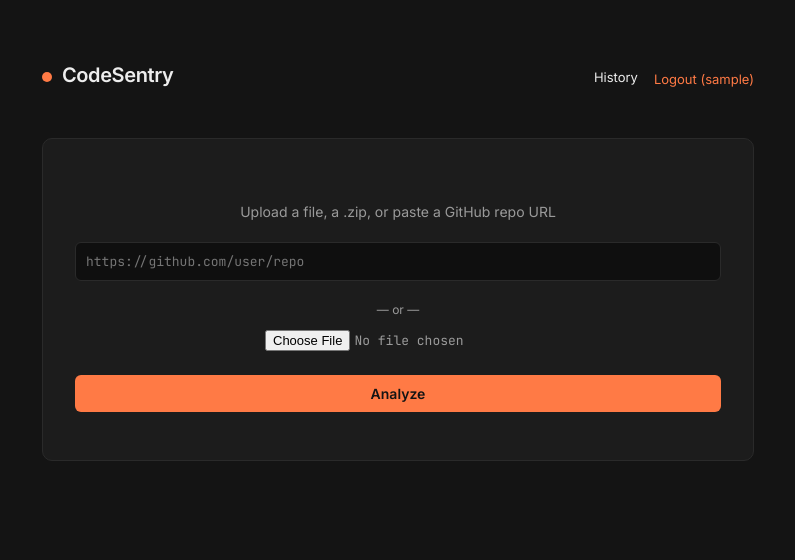
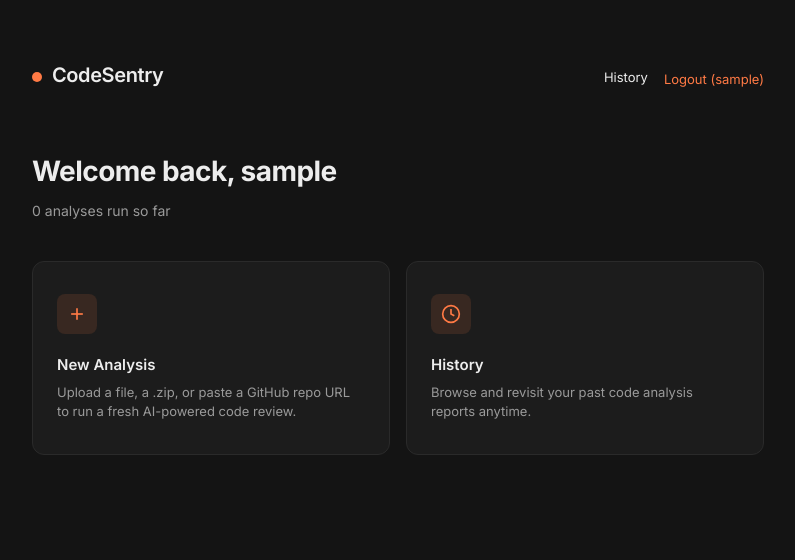
Before and after one commit to Sumit-1104/codesentry, a Django app: page / in a window 1280 px wide. Shown: the top 560 px of the page, without its empty margins (242-1037 px from the left). Run offline with Django 5.2, Linux system fonts and the light colour scheme; the visitor is signed in with stand-in values (Sample User, id 1); data that the repository does not hold is empty.

Commit message:
Add professional dashboard landing page with navigation cards

```diff
--- a/config/urls.py
+++ b/config/urls.py
@@ -1,11 +1,12 @@
 from django.contrib import admin
 from django.urls import path
 from django.contrib.auth import views as auth_views
-from reviewer.views import review_report, signup_view, history_view, history_detail_view
+from reviewer.views import dashboard_view, review_report, signup_view, history_view, history_detail_view
 
 urlpatterns = [
     path("admin/", admin.site.urls),
-    path("", review_report),
+    path("", dashboard_view),
+    path("analyze/", review_report, name="analyze"),
     path("signup/", signup_view, name="signup"),
     path("login/", auth_views.LoginView.as_view(template_name="reviewer/login.html"), name="login"),
     path("logout/", auth_views.LogoutView.as_view(), name="logout"),
--- /dev/null
+++ b/reviewer/templates/reviewer/dashboard.html
@@ -0,0 +1,153 @@
+<!DOCTYPE html>
+<html>
+<head>
+    <title>CodeSentry</title>
+    <link rel="preconnect" href="https://fonts.googleapis.com">
+    <link href="https://fonts.googleapis.com/css2?family=Inter:wght@400;500;600;700&family=JetBrains+Mono:wght@400;500;600&display=swap" rel="stylesheet">
+    <style>
+        :root {
+            --bg: #141414;
+            --bg-raised: #1c1c1c;
+            --text: #EDEDED;
+            --text-dim: #9A9A9A;
+            --accent: #FF7A45;
+            --border: #2A2A2A;
+        }
+
+        * { box-sizing: border-box; }
+
+        body {
+            font-family: 'Inter', sans-serif;
+            background: var(--bg);
+            color: var(--text);
+            max-width: 780px;
+            margin: 0 auto;
+            padding: 60px 24px 100px;
+            line-height: 1.5;
+        }
+
+        .brand {
+            display: flex;
+            justify-content: space-between;
+            align-items: baseline;
+            width: 100%;
+            margin-bottom: 60px;
+        }
+
+        .brand-left { display: flex; align-items: baseline; gap: 10px; }
+        .dot { width: 10px; height: 10px; background: var(--accent); border-radius: 50%; display: inline-block; }
+        .brand h1 { font-size: 20px; font-weight: 600; margin: 0; letter-spacing: -0.02em; }
+
+        .nav-links { display: flex; align-items: center; }
+        .nav-links a { color: var(--text); text-decoration: none; font-size: 13px; margin-right: 16px; }
+        .nav-links a:hover { color: var(--accent); }
+        .logout-btn { background: none; border: none; color: var(--accent); font-family: 'Inter', sans-serif; font-size: 13px; cursor: pointer; padding: 0; }
+
+        .welcome h2 {
+            font-size: 28px;
+            font-weight: 700;
+            margin: 0 0 8px 0;
+            letter-spacing: -0.02em;
+        }
+
+        .welcome p {
+            color: var(--text-dim);
+            font-size: 14px;
+            margin: 0 0 40px 0;
+        }
+
+        .cards {
+            display: grid;
+            grid-template-columns: 1fr 1fr;
+            gap: 16px;
+        }
+
+        .card {
+            background: var(--bg-raised);
+            border: 1px solid var(--border);
+            border-radius: 12px;
+            padding: 32px 24px;
+            text-decoration: none;
+            color: var(--text);
+            display: block;
+            transition: all 0.15s;
+        }
+
+        .card:hover {
+            border-color: var(--accent);
+            transform: translateY(-2px);
+        }
+
+        .card-icon {
+            width: 40px;
+            height: 40px;
+            background: rgba(255, 122, 69, 0.12);
+            border-radius: 8px;
+            display: flex;
+            align-items: center;
+            justify-content: center;
+            margin-bottom: 20px;
+        }
+
+        .card-icon svg {
+            width: 20px;
+            height: 20px;
+            color: var(--accent);
+        }
+
+        .card h3 {
+            font-size: 15px;
+            font-weight: 600;
+            margin: 0 0 6px 0;
+        }
+
+        .card p {
+            font-size: 13px;
+            color: var(--text-dim);
+            margin: 0;
+        }
+
+        @media (max-width: 600px) {
+            .cards { grid-template-columns: 1fr; }
+        }
+    </style>
+</head>
+<body>
+    <div class="brand">
+        <div class="brand-left">
+            <span class="dot"></span>
+            <h1>CodeSentry</h1>
+        </div>
+        <div class="nav-links">
+            <a href="/history/">History</a>
+            <form method="post" action="/logout/" style="display: inline;">
+                {% csrf_token %}
+                <button type="submit" class="logout-btn">Logout ({{ request.user.username }})</button>
+            </form>
+        </div>
+    </div>
+
+    <div class="welcome">
+        <h2>Welcome back, {{ request.user.username }}</h2>
+        <p>{{ total_analyses }} analyses run so far</p>
+    </div>
+
+    <div class="cards">
+        <a href="/analyze/" class="card">
+            <div class="card-icon">
+                <svg viewBox="0 0 24 24" fill="none" stroke="currentColor" stroke-width="2"><line x1="12" y1="5" x2="12" y2="19"/><line x1="5" y1="12" x2="19" y2="12"/></svg>
+            </div>
+            <h3>New Analysis</h3>
+            <p>Upload a file, a .zip, or paste a GitHub repo URL to run a fresh AI-powered code review.</p>
+        </a>
+
+        <a href="/history/" class="card">
+            <div class="card-icon">
+                <svg viewBox="0 0 24 24" fill="none" stroke="currentColor" stroke-width="2"><circle cx="12" cy="12" r="10"/><polyline points="12 6 12 12 16 14"/></svg>
+            </div>
+            <h3>History</h3>
+            <p>Browse and revisit your past code analysis reports anytime.</p>
+        </a>
+    </div>
+</body>
+</html>
--- a/reviewer/templates/reviewer/report.html
+++ b/reviewer/templates/reviewer/report.html
@@ -203,6 +203,7 @@
             <h1>CodeSentry</h1>
         </div>
         <div class="nav-links">
+            <a href="/">Dashboard</a>
             <a href="/history/">History</a>
             <form method="post" action="/logout/" style="display: inline;">
                 {% csrf_token %}
@@ -303,7 +304,7 @@
             <button class="tooltip" data-tooltip="Copy to Clipboard" onclick="copyReport()">
                 <svg viewBox="0 0 24 24" fill="none" stroke="currentColor" stroke-width="2"><rect x="9" y="9" width="13" height="13" rx="2"/><path d="M5 15H4a2 2 0 0 1-2-2V4a2 2 0 0 1 2-2h9a2 2 0 0 1 2 2v1"/></svg>
             </button>
-            <a href="/" class="tooltip" data-tooltip="New Analysis" style="text-decoration: none;">
+                <a href="/analyze/" class="tooltip" data-tooltip="New Analysis" style="text-decoration: none;"></a>
                 <button type="button" style="width: 100%; height: 100%;">
                     <svg viewBox="0 0 24 24" fill="none" stroke="currentColor" stroke-width="2"><line x1="12" y1="5" x2="12" y2="19"/><line x1="5" y1="12" x2="19" y2="12"/></svg>
                 </button>
@@ -337,7 +338,7 @@
                 });
             }
         </script>
-        <a href="/" class="back-link">← Analyze another file</a>
+            <a href="/analyze/" class="back-link">← Analyze another file</a>
     {% endif %}
 
     <script>
--- a/reviewer/views.py
+++ b/reviewer/views.py
@@ -85,6 +85,17 @@ def analyze_directory(directory):
                 })
 
     return all_results
+
+@login_required
+def dashboard_view(request):
+    """
+    Home/landing page — user yaha se decide karta hai
+    New Analysis karna hai ya History dekhni hai.
+    """
+    total_analyses = AnalysisHistory.objects.filter(user=request.user).count()
+    return render(request, "reviewer/dashboard.html", {
+        "total_analyses": total_analyses,
+    })
 
 
 @login_required
```
